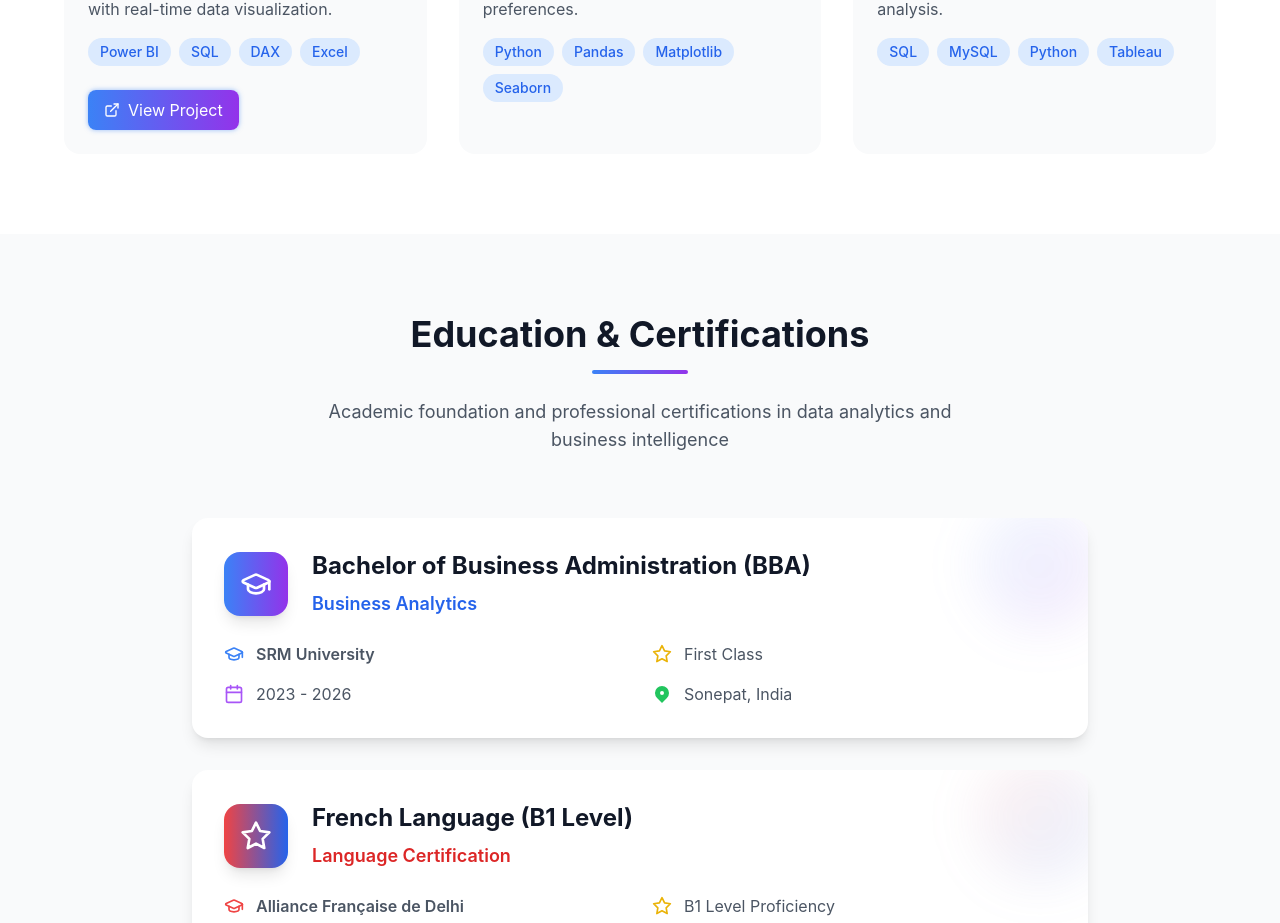
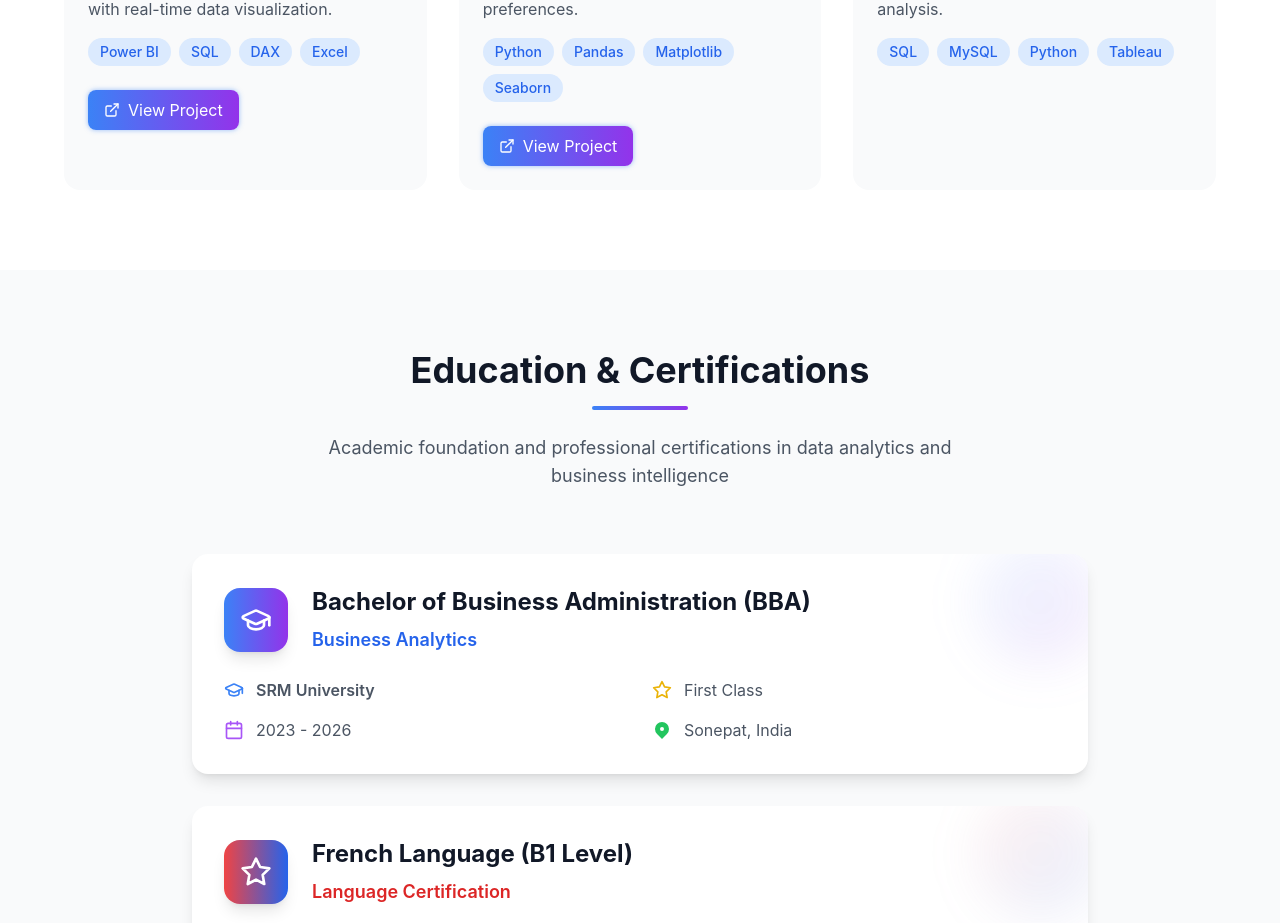
Before and after one commit to jaijaijai353/3D_Web.Portfolio, a React (Vite) app: page / in a window 1280 px wide. Shown: the part 3738-4661 px from the top of the page. Built offline with nearby package versions, Linux system fonts and the light colour scheme.

Commit message:
Updated Projects.tsx

```diff
--- a/src/components/Projects.tsx
+++ b/src/components/Projects.tsx
@@ -18,7 +18,8 @@ const Projects: React.FC = () => {
       tech: ['Python', 'Pandas', 'Matplotlib', 'Seaborn'],
       icon: PlayCircle,
       color: 'from-red-500 to-red-600',
-      image: 'https://images.pexels.com/photos/1181298/pexels-photo-1181298.jpeg?auto=compress&cs=tinysrgb&w=800'
+      image: 'https://images.pexels.com/photos/1181298/pexels-photo-1181298.jpeg?auto=compress&cs=tinysrgb&w=800',
+      link: 'https://github.com/jaijaijai353/Netflix-EDA-Analysis'
     },
     {
       title: 'Inventory Management System',
@@ -48,7 +49,6 @@ const Projects: React.FC = () => {
                 key={index}
                 className="group relative bg-gray-50 dark:bg-slate-800 rounded-2xl overflow-hidden hover:shadow-2xl transition-all duration-500 hover:-translate-y-3 hover:scale-105"
               >
-                {/* Background hover effect */}
                 <div className="absolute inset-0 bg-gradient-to-br from-blue-500/5 to-purple-600/5 opacity-0 group-hover:opacity-100 transition-opacity duration-500 pointer-events-none z-0" />
                 <div className="absolute -top-4 -right-4 w-32 h-32 bg-gradient-to-br from-blue-400/10 to-purple-600/10 rounded-full blur-xl group-hover:scale-150 transition-transform duration-700 pointer-events-none z-0" />
 
```
